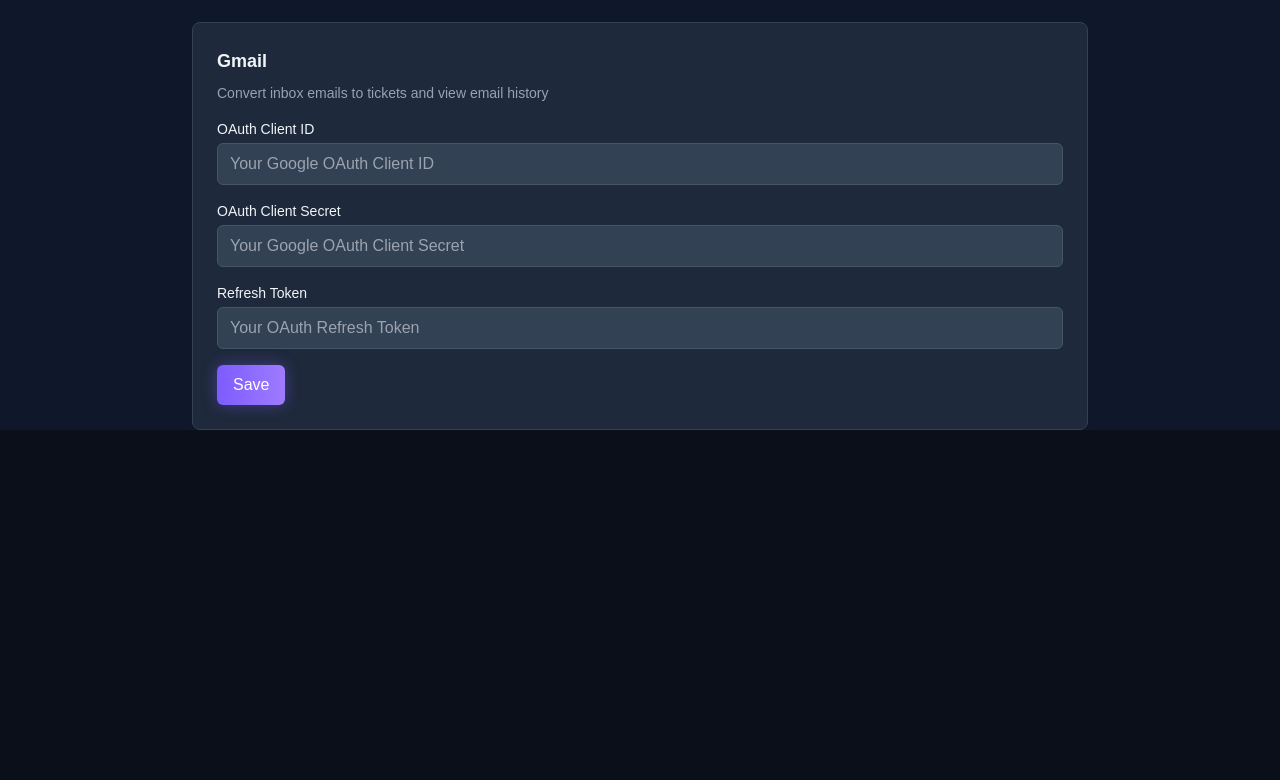
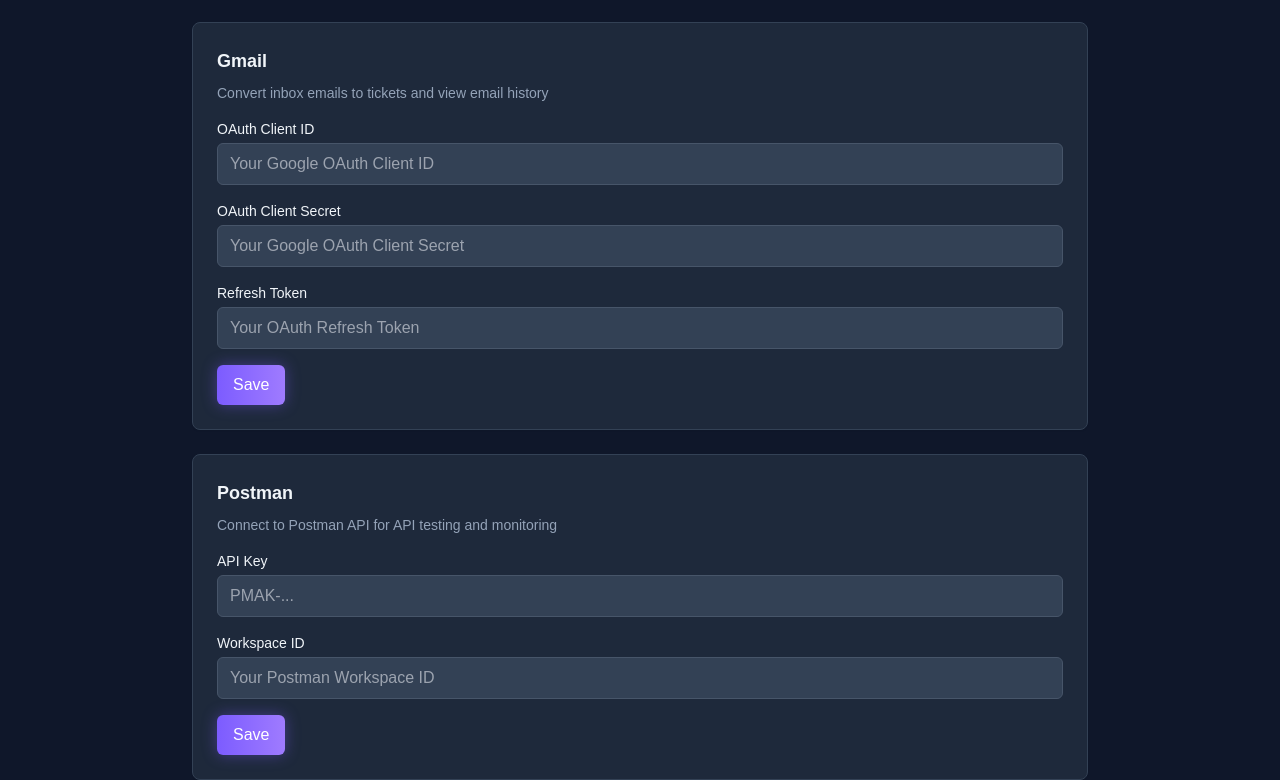
Before and after one commit to rickardcollander-ops/doldadress, a Next.js app: page /settings in a window 1280 px wide. Shown: the part 1758-2538 px from the top of the page. Before the commit the page ends 2188 px from the top, so only its background shows below. Built offline with nearby package versions, Linux system fonts and the light colour scheme; no server answers.

Commit message:
Add language detection to AI and Postman API integration to settings

```diff
--- a/app/settings/page.tsx
+++ b/app/settings/page.tsx
@@ -307,6 +307,19 @@
           onSave={handleSave}
           onToggle={handleToggle}
         />
+
+        <IntegrationCard
+          type="postman"
+          name="Postman"
+          description="Connect to Postman API for API testing and monitoring"
+          integration={getIntegration('postman')}
+          fields={[
+            { key: 'apiKey', label: 'API Key', type: 'password', placeholder: 'PMAK-...' },
+            { key: 'workspaceId', label: 'Workspace ID', type: 'text', placeholder: 'Your Postman Workspace ID' },
+          ]}
+          onSave={handleSave}
+          onToggle={handleToggle}
+        />
       </div>
     </div>
   );
```
Also changed, not shown: lib/services/ai-generator.ts (+8 -7 lines).
